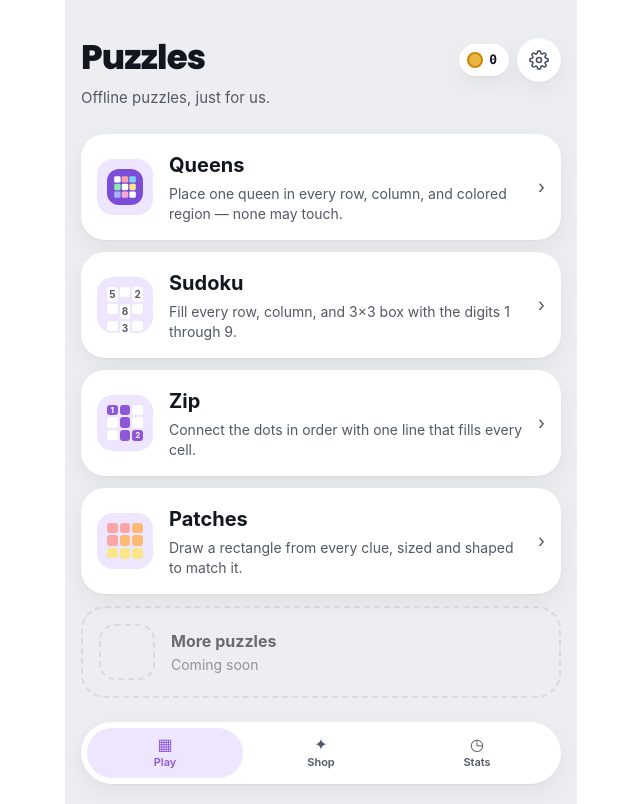
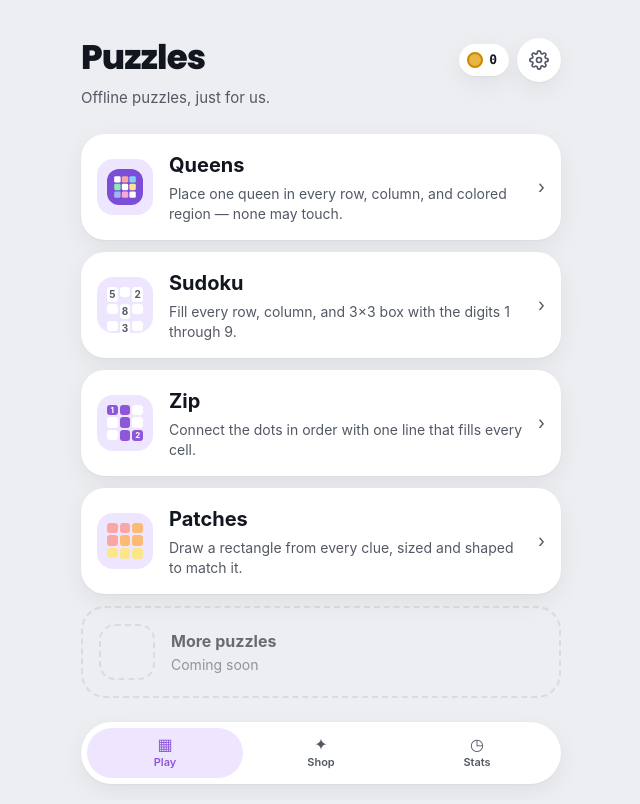
Before and after one commit to johnnyhbates2001/PuzzleGames, a React (Vite) app: page / in a window 1280 px wide. Shown: the whole page, without its empty margins (319-959 px from the left). Built offline with nearby package versions, Linux system fonts and the light colour scheme.

Commit message:
fix scroll issue

```diff
--- a/src/index.css
+++ b/src/index.css
@@ -213,12 +213,24 @@
   }
 }
 
+html {
+  height: 100%;
+  background: var(--bg);
+}
+
+/* Body is fixed and non-scrolling — every screen is designed to fit the viewport,
+   so there's nothing to scroll. This also kills iOS Safari's rubber-band overscroll,
+   which otherwise reveals blank (unpainted) space past the page edges when flicked.
+   #root is the actual scroll container, as a safety net for content that overflows. */
 body {
+  position: fixed;
+  inset: 0;
   margin: 0;
   padding-left: env(safe-area-inset-left);
   padding-right: env(safe-area-inset-right);
   padding-bottom: env(safe-area-inset-bottom);
-  overscroll-behavior-y: contain;
+  overflow: hidden;
+  overscroll-behavior: none;
 }
 
 /* Prevents double-tap-to-zoom on iOS Safari for ordinary tap targets. The board grid
@@ -231,4 +243,8 @@ a {
 
 #root {
   min-height: 100svh;
+  height: 100%;
+  overflow-y: auto;
+  overscroll-behavior-y: contain;
+  -webkit-overflow-scrolling: touch;
 }
```
